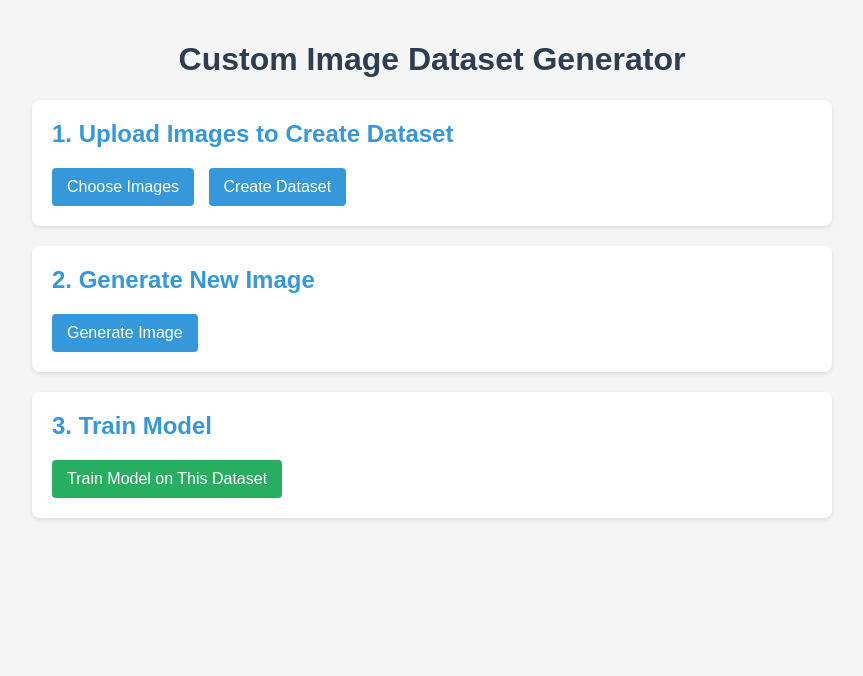
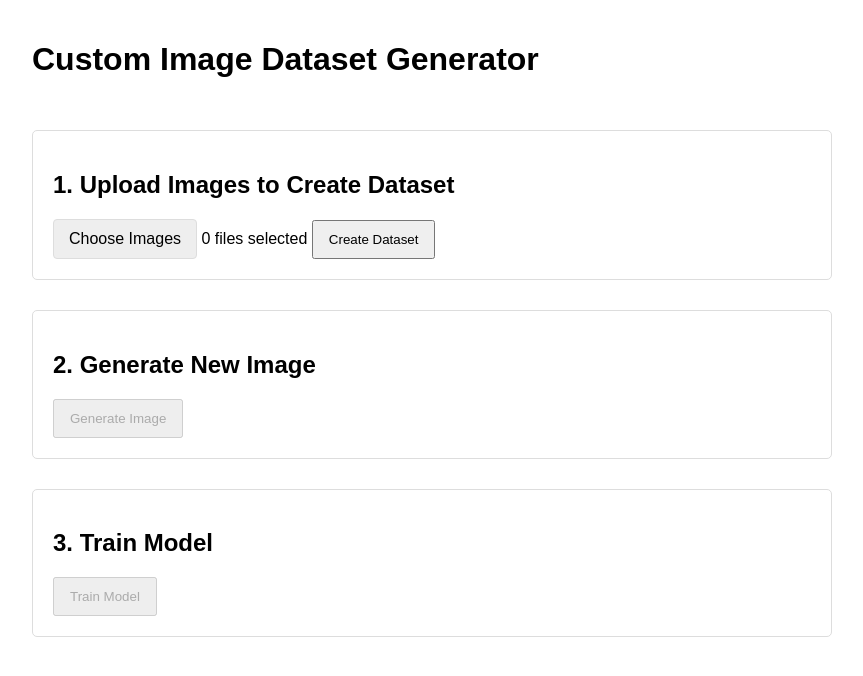
Before and after one commit to nikitazapekin/generator_of_images, a Flask app: page / in a window 1280 px wide. Shown: the top 676 px of the page, without its empty margins (208-1071 px from the left). Run offline with Flask 3, Linux system fonts and the light colour scheme.

Commit message:
add generation

```diff
--- a/app.py
+++ b/app.py
@@ -1,42 +1,46 @@
 import os
-import time  # Добавлен отсутствующий импорт
-from flask import Flask, render_template, request, redirect, url_for, send_from_directory
+import time
+from flask import Flask, render_template, request, redirect, url_for, send_from_directory, jsonify, session
 from werkzeug.utils import secure_filename
 from models import Autoencoder
 from utils import prepare_dataset, generate_image
 import torch
 import torch.nn as nn
 import torch.optim as optim
+import logging
+
+# Настройка логирования
+logging.basicConfig(level=logging.INFO)
+logger = logging.getLogger(__name__)
+
 app = Flask(__name__)
+app.secret_key = 'your_secret_key_here'  # Необходимо для работы сессий
 app.config['UPLOAD_FOLDER'] = 'datasets'
 app.config['GENERATED_FOLDER'] = 'generated'
 app.config['ALLOWED_EXTENSIONS'] = {'png', 'jpg', 'jpeg'}
 
-
-def init_weights(m):
-    if isinstance(m, nn.Conv2d) or isinstance(m, nn.ConvTranspose2d):
-        nn.init.xavier_normal_(m.weight)
-        if m.bias is not None:
-            nn.init.zeros_(m.bias)
-
-'''
-# Initialize model
-device = torch.device('cuda' if torch.cuda.is_available() else 'cpu')
-model = Autoencoder().to(device)
-model.load_state_dict(torch.load('autoencoder.pth', map_location=device))
-model.eval()
-'''
-
+# Инициализация модели
 device = torch.device('cuda' if torch.cuda.is_available() else 'cpu')
 model = Autoencoder().to(device)
 
-# Загрузка модели с проверкой существования файла
-if os.path.exists('autoencoder.pth'):
-    model.load_state_dict(torch.load('autoencoder.pth', map_location=device))
+# Загрузка или инициализация весов модели
+model_path = 'autoencoder.pth'
+if os.path.exists(model_path):
+    model.load_state_dict(torch.load(model_path, map_location=device))
+    logger.info("Model weights loaded successfully")
 else:
-    print("Model weights not found, initializing new model...")
+    logger.info("Initializing new model weights")
+
+
+    def init_weights(m):
+        if isinstance(m, nn.Conv2d) or isinstance(m, nn.ConvTranspose2d):
+            nn.init.xavier_normal_(m.weight)
+            if m.bias is not None:
+                nn.init.zeros_(m.bias)
+
+
     model.apply(init_weights)
-    torch.save(model.state_dict(), 'autoencoder.pth')
+    torch.save(model.state_dict(), model_path)
 
 model.eval()
 
@@ -48,53 +52,77 @@ def allowed_file(filename):
 
 @app.route('/')
 def index():
-    return render_template('index.html')
+    return render_template('index.html',
+                           dataset_id=session.get('dataset_id'),
+                           generated_id=request.args.get('generated_id'),
+                           message=request.args.get('message'))
 
 
 @app.route('/upload', methods=['POST'])
 def upload_files():
     if 'files' not in request.files:
-        return redirect(request.url)
+        return redirect(url_for('index', error="No files selected"))
 
     files = request.files.getlist('files')
-    if len(files) == 0:
-        return redirect(request.url)
+    if len(files) == 0 or all(file.filename == '' for file in files):
+        return redirect(url_for('index', error="No files selected"))
 
+    try:
+        # Создаем уникальный ID для датасета
+        dataset_id = f"{int(time.time())}_{len(files)}"
+        dataset_path = os.path.join(app.config['UPLOAD_FOLDER'], dataset_id)
+        os.makedirs(dataset_path, exist_ok=True)
 
-    dataset_id = str(len(os.listdir(app.config['UPLOAD_FOLDER']))) + '_' + str(int(time.time()))
-    dataset_path = os.path.join(app.config['UPLOAD_FOLDER'], dataset_id)
-    os.makedirs(dataset_path, exist_ok=True)
+        # Сохраняем файлы
+        for file in files:
+            if file and allowed_file(file.filename):
+                filename = secure_filename(file.filename)
+                file.save(os.path.join(dataset_path, filename))
 
+        # Подготавливаем датасет
+        dataset = prepare_dataset(dataset_path)
+        if dataset is None:
+            return redirect(url_for('index', error="No valid images found"))
 
-    for file in files:
-        if file and allowed_file(file.filename):
-            filename = secure_filename(file.filename)
-            file.save(os.path.join(dataset_path, filename))
+        torch.save(dataset, os.path.join(dataset_path, 'dataset.pt'))
+        session['dataset_id'] = dataset_id  # Сохраняем ID в сессии
+        logger.info(f"Dataset {dataset_id} created with {len(dataset)} images")
 
-
-    dataset = prepare_dataset(dataset_path)
-    torch.save(dataset, os.path.join(dataset_path, 'dataset.pt'))
-
-    return redirect(url_for('index', dataset_id=dataset_id))
+        return redirect(url_for('index', success="Dataset created successfully"))
+    except Exception as e:
+        logger.error(f"Error uploading files: {str(e)}")
+        return redirect(url_for('index', error=str(e)))
 
 
 @app.route('/generate', methods=['POST'])
 def generate():
-    dataset_id = request.form.get('dataset_id')
-    if not dataset_id:
-        return redirect(url_for('index'))
+    try:
+        # Получаем dataset_id из формы или сессии
+        dataset_id = request.form.get('dataset_id', session.get('dataset_id'))
+        if not dataset_id:
+            return jsonify({"error": "No dataset selected"}), 400
 
-    dataset_path = os.path.join(app.config['UPLOAD_FOLDER'], dataset_id)
-    dataset_file = os.path.join(dataset_path, 'dataset.pt')
+        dataset_path = os.path.join(app.config['UPLOAD_FOLDER'], dataset_id)
+        dataset_file = os.path.join(dataset_path, 'dataset.pt')
 
-    if not os.path.exists(dataset_file):
-        return redirect(url_for('index'))
+        if not os.path.exists(dataset_file):
+            return jsonify({"error": "Dataset not found"}), 404
 
-    # Generate image
-    output_path = os.path.join(app.config['GENERATED_FOLDER'], f'generated_{dataset_id}.png')
-    generate_image(model, dataset_file, output_path, device)
+        # Генерируем изображение
+        output_filename = f'generated_{dataset_id}.png'
+        output_path = os.path.join(app.config['GENERATED_FOLDER'], output_filename)
 
-    return redirect(url_for('index', generated_id=dataset_id))
+        if not generate_image(model, dataset_file, output_path, device):
+            return jsonify({"error": "Image generation failed"}), 500
+
+        logger.info(f"Image generated: {output_filename}")
+        return jsonify({
+            "success": True,
+            "image_url": url_for('generated_image', filename=output_filename)
+        })
+    except Exception as e:
+        logger.error(f"Generation error: {str(e)}")
+        return jsonify({"error": str(e)}), 500
 
 
 @app.route('/generated/<filename>')
@@ -102,57 +130,59 @@ def generated_image(filename):
     return send_from_directory(app.config['GENERATED_FOLDER'], filename)
 
 
-# Добавьте новый маршрут для обучения
 @app.route('/train', methods=['POST'])
 def train_model():
-    dataset_id = request.form.get('dataset_id')
-    if not dataset_id:
-        return redirect(url_for('index'))
+    try:
+        dataset_id = request.form.get('dataset_id', session.get('dataset_id'))
+        if not dataset_id:
+            return jsonify({"error": "No dataset selected"}), 400
 
-    dataset_path = os.path.join(app.config['UPLOAD_FOLDER'], dataset_id)
-    dataset_file = os.path.join(dataset_path, 'dataset.pt')
+        dataset_path = os.path.join(app.config['UPLOAD_FOLDER'], dataset_id)
+        dataset_file = os.path.join(dataset_path, 'dataset.pt')
 
-    if not os.path.exists(dataset_file):
-        return redirect(url_for('index'))
+        if not os.path.exists(dataset_file):
+            return jsonify({"error": "Dataset not found"}), 404
 
-    # Загружаем датасет
-    dataset = torch.load(dataset_file)
+        # Загружаем датасет
+        dataset = torch.load(dataset_file)
+        if len(dataset) == 0:
+            return jsonify({"error": "Dataset is empty"}), 400
 
-    # Параметры обучения
-    epochs = 50
-    batch_size = 8
-    learning_rate = 0.001
+        # Параметры обучения
+        epochs = 50
+        batch_size = 8
+        learning_rate = 0.001
 
-    # Инициализируем модель и оптимизатор
-    model = Autoencoder().to(device)
-    model.apply(init_weights)
-    optimizer = torch.optim.Adam(model.parameters(), lr=learning_rate)
-    criterion = nn.MSELoss()
+        # Инициализация модели и оптимизатора
+        model.train()
+        optimizer = optim.Adam(model.parameters(), lr=learning_rate)
+        criterion = nn.MSELoss()
 
-    # Цикл обучения
-    for epoch in range(epochs):
-        # Перемешиваем данные
-        indices = torch.randperm(len(dataset))
-        for i in range(0, len(dataset), batch_size):
-            batch_indices = indices[i:i + batch_size]
-            batch = dataset[batch_indices].to(device)
+        # Обучение
+        for epoch in range(epochs):
+            indices = torch.randperm(len(dataset))
+            for i in range(0, len(dataset), batch_size):
+                batch = dataset[indices[i:i + batch_size]].to(device)
+                optimizer.zero_grad()
+                outputs = model(batch)
+                loss = criterion(outputs, batch)
+                loss.backward()
+                optimizer.step()
 
-            # Forward pass
-            outputs = model(batch)
-            loss = criterion(outputs, batch)
+            logger.info(f"Epoch {epoch + 1}/{epochs}, Loss: {loss.item():.4f}")
 
-            # Backward pass
-            optimizer.zero_grad()
-            loss.backward()
-            optimizer.step()
 
-        print(f"Epoch {epoch + 1}/{epochs}, Loss: {loss.item():.4f}")
+        torch.save(model.state_dict(), 'autoencoder.pth')
+        model.eval()
 
-    torch.save(model.state_dict(), 'autoencoder.pth')
-    model.load_state_dict(torch.load('autoencoder.pth', map_location=device))
-    model.eval()
+        return jsonify({
+            "success": True,
+            "message": f"Model trained successfully with final loss {loss.item():.4f}"
+        })
+    except Exception as e:
+        logger.error(f"Training error: {str(e)}")
+        return jsonify({"error": str(e)}), 500
 
-    return redirect(url_for('index', message="Model trained successfully!"))
 
 if __name__ == '__main__':
     os.makedirs(app.config['UPLOAD_FOLDER'], exist_ok=True)
--- a/templates/index.html
+++ b/templates/index.html
@@ -4,68 +4,144 @@
     <meta charset="UTF-8">
     <meta name="viewport" content="width=device-width, initial-scale=1.0">
     <title>Custom Neural Network</title>
-    <link rel="stylesheet" href="{{ url_for('static', filename='styles.css') }}">
+    <style>
+        body { font-family: Arial, sans-serif; max-width: 800px; margin: 0 auto; padding: 20px; }
+        .container { display: flex; flex-direction: column; gap: 30px; }
+        .section { border: 1px solid #ddd; padding: 20px; border-radius: 5px; }
+        .error { color: red; }
+        .success { color: green; }
+        button { padding: 10px 15px; cursor: pointer; }
+        #file-input { display: none; }
+        .custom-button {
+            display: inline-block;
+            padding: 10px 15px;
+            background: #eee;
+            border: 1px solid #ddd;
+            border-radius: 4px;
+            cursor: pointer;
+        }
+        .custom-button:hover { background: #ddd; }
+        #generated-image { max-width: 100%; margin-top: 15px; }
+    </style>
 </head>
 <body>
     <div class="container">
         <h1>Custom Image Dataset Generator</h1>
 
-        <div class="upload-section">
+        {% if request.args.get('error') %}
+            <div class="error">{{ request.args.get('error') }}</div>
+        {% endif %}
+        {% if request.args.get('success') %}
+            <div class="success">{{ request.args.get('success') }}</div>
+        {% endif %}
+
+        <div class="section">
             <h2>1. Upload Images to Create Dataset</h2>
-            <form action="/upload" method="post" enctype="multipart/form-data">
+            <form id="upload-form" enctype="multipart/form-data">
                 <input type="file" name="files" id="file-input" multiple accept="image/*">
                 <label for="file-input" class="custom-button">Choose Images</label>
+                <span id="file-count">0 files selected</span>
                 <button type="submit" class="submit-button">Create Dataset</button>
             </form>
         </div>
 
-        <div class="generate-section">
+        <div class="section">
             <h2>2. Generate New Image</h2>
-            <form action="/generate" method="post">
-                <input type="hidden" name="dataset_id" value="{{ request.args.get('dataset_id', '') }}">
-                <button type="submit" class="generate-button">Generate Image</button>
+            <form id="generate-form">
+                <input type="hidden" name="dataset_id" id="dataset-id" value="{{ dataset_id or '' }}">
+                <button type="submit" class="generate-button" {% if not dataset_id %}disabled{% endif %}>
+                    Generate Image
+                </button>
             </form>
-
-            {% if request.args.get('generated_id') %}
-                <div class="result">
-                    <h3>Generated Image</h3>
-                    <img src="{{ url_for('generated_image', filename='generated_' + request.args.get('generated_id') + '.png') }}"
-                         alt="Generated Image">
-                </div>
-            {% endif %}
+            <div id="generation-result"></div>
         </div>
 
+        <div class="section">
+            <h2>3. Train Model</h2>
+            <form id="train-form">
+                <input type="hidden" name="dataset_id" value="{{ dataset_id or '' }}">
+                <button type="submit" class="train-button" {% if not dataset_id %}disabled{% endif %}>
+                    Train Model
+                </button>
+            </form>
+            <div id="training-result"></div>
+        </div>
+    </div>
 
+    <script>
+        // Обновляем счетчик файлов
+        document.getElementById('file-input').addEventListener('change', function(e) {
+            document.getElementById('file-count').textContent =
+                `${e.target.files.length} file${e.target.files.length !== 1 ? 's' : ''} selected`;
+        });
 
-        <!-- Добавьте новую форму после кнопки генерации -->
-<div class="train-section">
-    <h2>3. Train Model</h2>
-    <form action="/train" method="post">
-        <input type="hidden" name="dataset_id" value="{{ request.args.get('dataset_id', '') }}">
-        <button type="submit" class="train-button">Train Model on This Dataset</button>
-    </form>
+        // AJAX обработка форм
+        document.getElementById('upload-form').addEventListener('submit', async function(e) {
+            e.preventDefault();
+            const formData = new FormData(this);
 
-    {% if request.args.get('message') %}
-        <div class="message">
-            {{ request.args.get('message') }}
-        </div>
-    {% endif %}
+            try {
+                const response = await fetch('/upload', {
+                    method: 'POST',
+                    body: formData
+                });
 
+                if (response.redirected) {
+                    window.location.href = response.url;
+                }
+            } catch (error) {
+                console.error('Upload error:', error);
+            }
+        });
 
-    {% if request.args.get('generated_id') %}
-    <div class="result">
-        <h3>Generated Image</h3>
-        <p>File path: {{ url_for('generated_image', filename='generated_' + request.args.get('generated_id') + '.png') }}</p>
-        <img src="{{ url_for('generated_image', filename='generated_' + request.args.get('generated_id') + '.png') }}"
-             alt="Generated Image">
-    </div>
-{% endif %}
+        document.getElementById('generate-form').addEventListener('submit', async function(e) {
+            e.preventDefault();
+            const formData = new FormData(this);
+            const resultDiv = document.getElementById('generation-result');
+            resultDiv.innerHTML = '<p>Generating...</p>';
 
+            try {
+                const response = await fetch('/generate', {
+                    method: 'POST',
+                    body: formData
+                });
 
-</div>
+                const data = await response.json();
+                if (data.error) {
+                    resultDiv.innerHTML = `<p class="error">Error: ${data.error}</p>`;
+                } else {
+                    resultDiv.innerHTML = `
+                        <p class="success">Image generated successfully!</p>
+                        <img id="generated-image" src="${data.image_url}" alt="Generated Image">
+                    `;
+                }
+            } catch (error) {
+                resultDiv.innerHTML = `<p class="error">Generation failed: ${error.message}</p>`;
+            }
+        });
 
+        document.getElementById('train-form').addEventListener('submit', async function(e) {
+            e.preventDefault();
+            const formData = new FormData(this);
+            const resultDiv = document.getElementById('training-result');
+            resultDiv.innerHTML = '<p>Training...</p>';
 
+            try {
+                const response = await fetch('/train', {
+                    method: 'POST',
+                    body: formData
+                });
 
-    </div>
+                const data = await response.json();
+                if (data.error) {
+                    resultDiv.innerHTML = `<p class="error">Error: ${data.error}</p>`;
+                } else {
+                    resultDiv.innerHTML = `<p class="success">${data.message}</p>`;
+                }
+            } catch (error) {
+                resultDiv.innerHTML = `<p class="error">Training failed: ${error.message}</p>`;
+            }
+        });
+    </script>
 </body>
 </html>
```
Also changed, not shown: utils.py (+29 -24 lines), generated/generated_1749130674_1.png (added), generated/generated_1749130716_1.png (added), generated/generated_1749130748_1.png (added), 10 other files.
